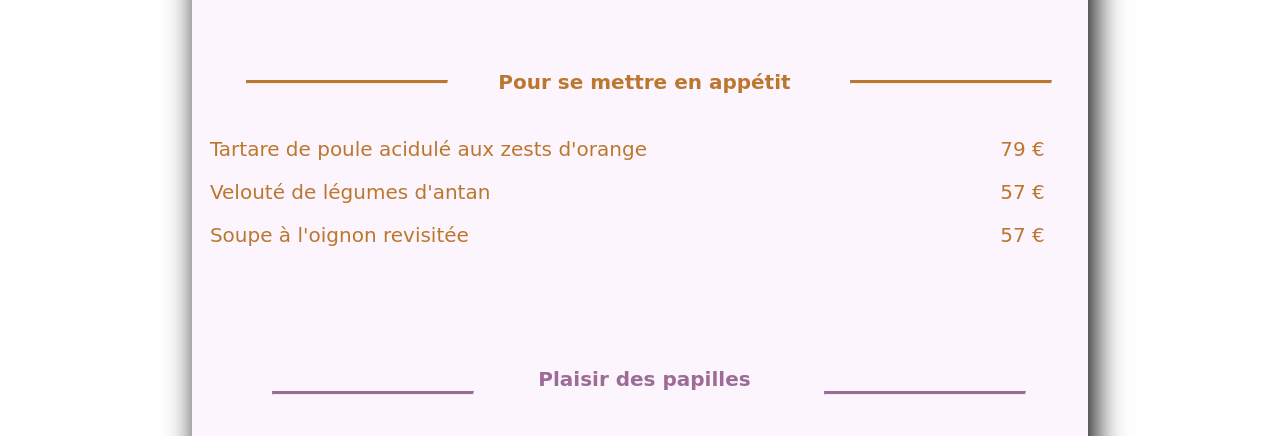
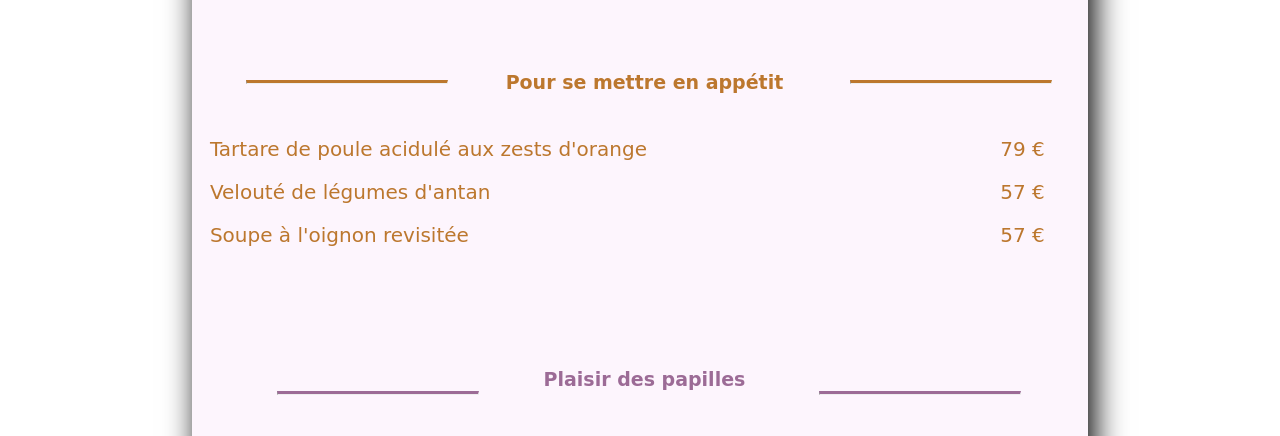
Before and after one commit to andygarcia06/OhmyFood_Andy, a plain HTML site: page menu2.html in a window 1280 px wide. Shown: the part 292-728 px from the top of the page. Drawn offline with Linux system fonts and the light colour scheme.

Commit message:
modification size title part menu2

```diff
--- a/css/menu2.css
+++ b/css/menu2.css
@@ -107,6 +107,10 @@ a.bottom:hover:before {
 a {
 	text-decoration:none;
 
+}
+
+h3 a {
+	font-size:95%;
 }
 
 
```
